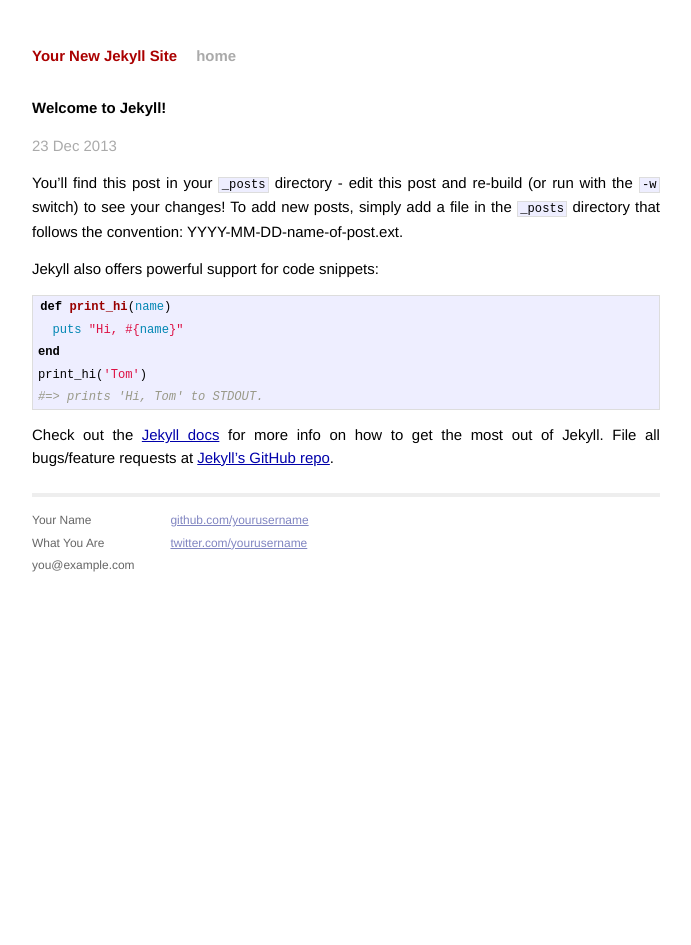
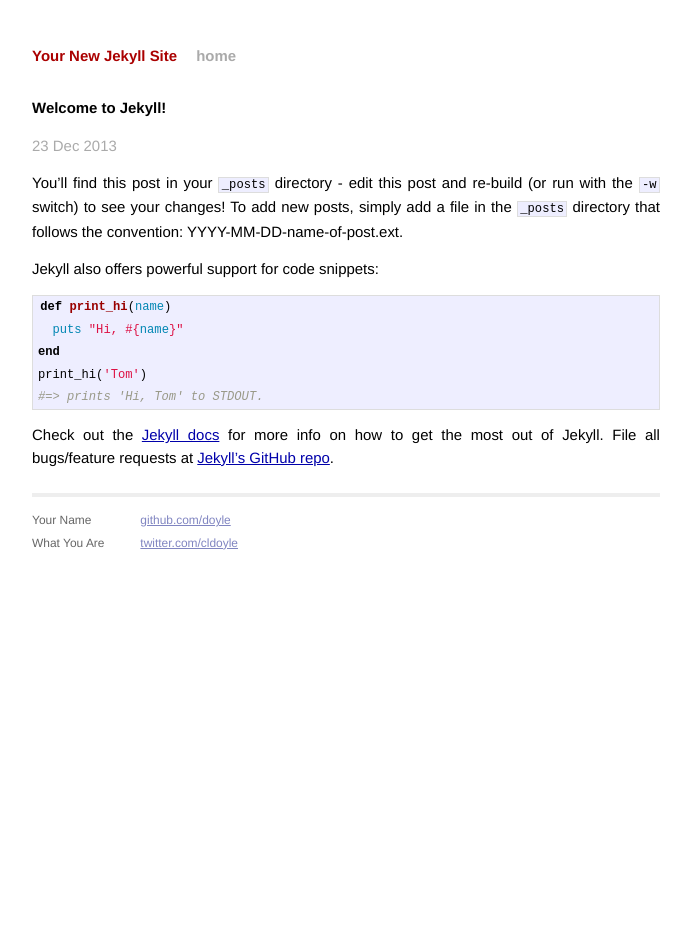
Before and after one commit to doyle/doyle.github.io, a Jekyll site: the page built from _posts/2013-12-23-welcome-to-jekyll.markdown, in a window 1280 px wide. Shown: the whole page, without its empty margins (294-985 px from the left). Built offline with Jekyll 4.4.1, drawn with Linux system fonts in a browser that asks for light colours; Markdown is read by kramdown in place of the engine named in the settings.

Commit message:
Updated links

```diff
--- a/_layouts/default.html
+++ b/_layouts/default.html
@@ -28,13 +28,12 @@
               <p>
                 Your Name<br />
                 What You Are<br />
-                you@example.com
               </p>
             </div>
             <div class="contact">
               <p>
-                <a href="https://github.com/yourusername">github.com/yourusername</a><br />
-                <a href="https://twitter.com/yourusername">twitter.com/yourusername</a><br />
+                <a href="https://github.com/doyle">github.com/doyle</a><br />
+                <a href="https://twitter.com/cldoyle">twitter.com/cldoyle</a><br />
               </p>
             </div>
           </div>
```
